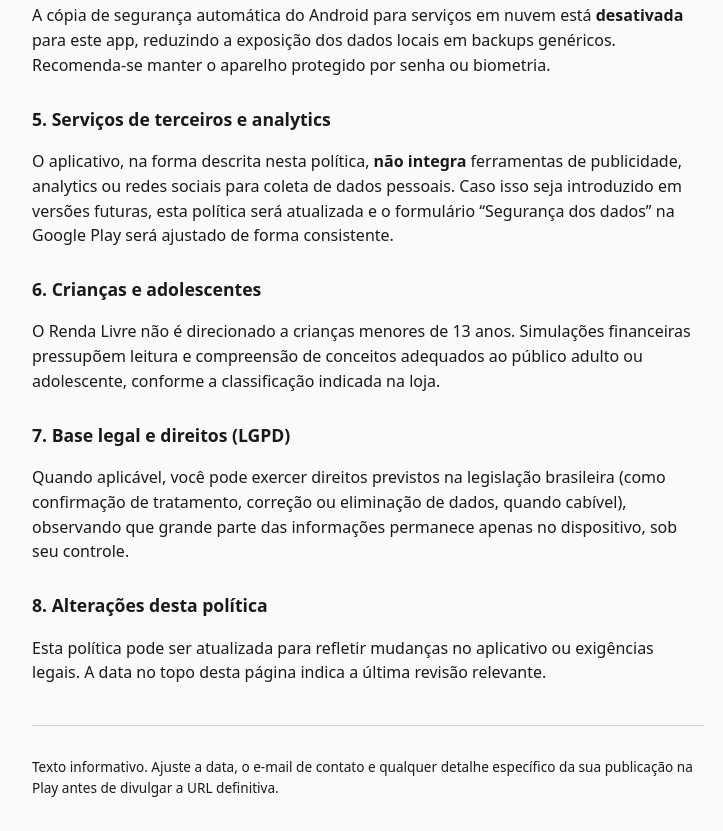
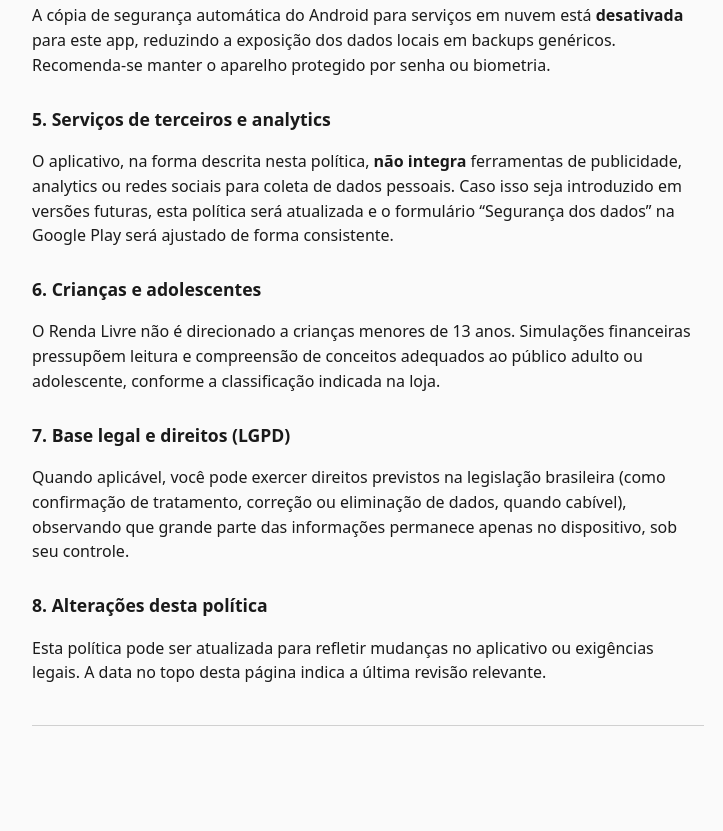
Before and after one commit to AndreCastilhoFilho/rendalivre-privacy, a plain HTML site: page docs/index.html in a window 1280 px wide. Shown: the part 818-1649 px from the top of the page, without its empty margins (272-995 px from the left). After the commit the page ends 1580 px from the top, so only its background shows below. Drawn offline with Linux system fonts and the light colour scheme.

Commit message:
Update index.html
update text

```diff
--- a/docs/index.html
+++ b/docs/index.html
@@ -135,10 +135,6 @@
     </p>
 
     <footer>
-      <p>
-        Texto informativo. Ajuste a data, o e-mail de contato e qualquer detalhe específico da sua
-        publicação na Play antes de divulgar a URL definitiva.
-      </p>
     </footer>
   </main>
 </body>
```
